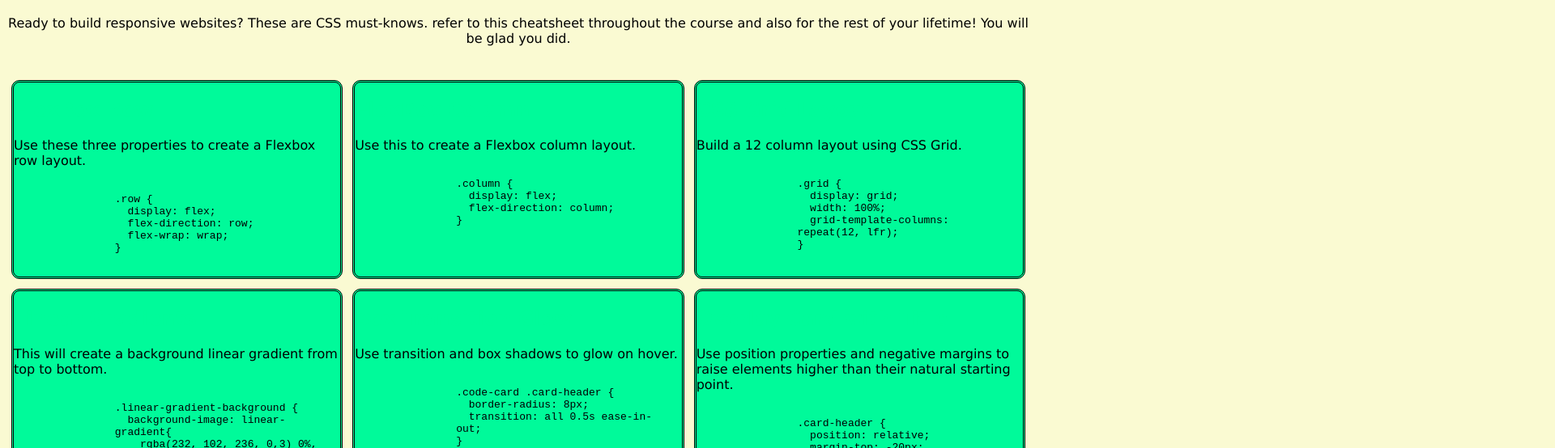
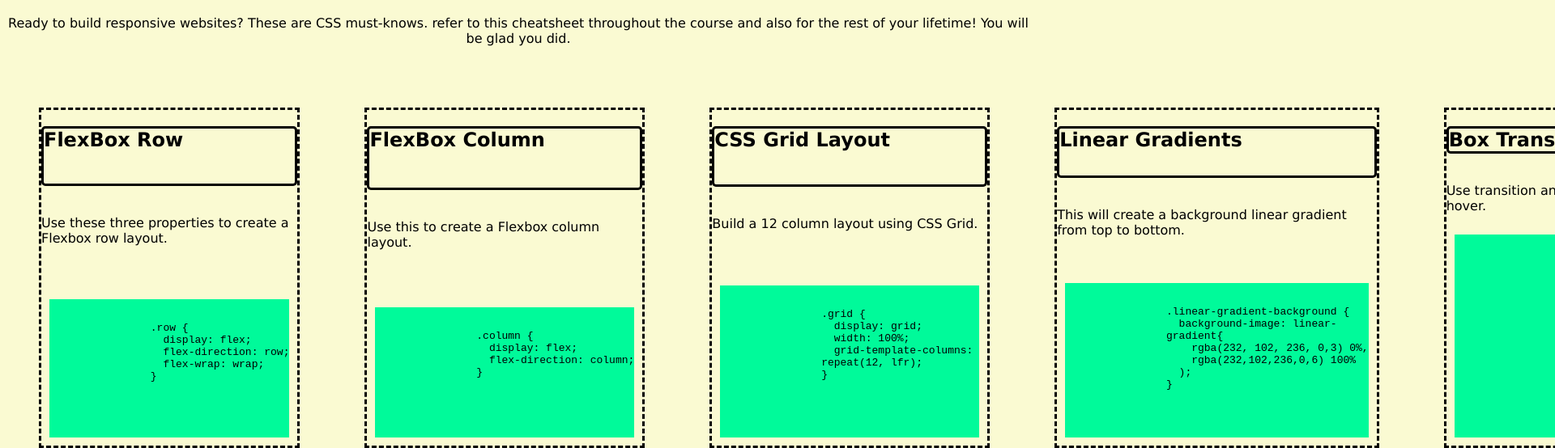
Before and after one commit to Adachika/css-cheat, a plain HTML site: page index.html in a window 1280 px wide. Shown: the part 62-616 px from the top of the page at 81% size, 1920 px wide, since content can reach past the window. Drawn offline with Linux system fonts and the light colour scheme.

Commit message:
modified html and css files

```diff
--- a/css/style.css
+++ b/css/style.css
@@ -24,30 +24,32 @@ pre {
 }
 
 h2 {
-    color: var(--grn);
+    color: var();
+    border-style: solid;
+    border-radius: 5px;
 }
 
 p {
     color: var();
 }
 
-main, section {
+main {
     display: flex;
-    flex-direction: row;
-    flex-wrap: wrap;
+}
+
+section {
+    display: inline-grid;
+    justify-content: center;
+    border-style: dashed;
+    margin: 40px;
+    width: auto;
 }
 
 article {
-    border-radius: 10px;
-    border-style: double;
     background-color: var(--grn);
-    margin: 6px;
+    margin: 10px;
     width: auto;
     flex: 1 1 ;
-}
-
-article li {
-    list-style: none;
 }
 
 footer {
--- a/index.html
+++ b/index.html
@@ -15,12 +15,12 @@
                 and also for the rest of your lifetime! You will be glad you did.
             </p>
         </header>
-
         <main>
-        <article>
+        <section>
             <h2 class="css-styl", id="frb">FlexBox Row</h2>
             <p>Use these three properties to create a Flexbox row layout.
             </p>
+            <article>
             <pre>
                 .row {
                   display: flex;
@@ -29,11 +29,13 @@
                 }
             </pre>
             </article>
-
-        <article>
+        </section>
+        <section>
             <h2 class="css-styl", id="fbc">FlexBox Column</h2>
             <p>Use this to create a Flexbox column layout.
             </p>
+
+            <article>
             <pre>
                 .column {
                   display: flex;
@@ -41,11 +43,12 @@
                 }
             </pre>
             </article>
-
-        <article>
+        </section>
+        <section>
             <h2 class="css-styl", id="cgl">CSS Grid Layout</h2>
             <p>Build a 12 column layout using CSS Grid.
             </p>
+            <article>
             <pre>
                 .grid {
                   display: grid;
@@ -55,15 +58,15 @@
                 }
             </pre>
             </article>
-    </main>
+        </section>
+
 
          <!--these 3 are supposed to be the bottom ones, i just left them as placeholders so to do css-->
-
         <section>
-        <article>
             <h2 class="css-styl", id="l-grad">Linear Gradients</h2>
             <p>This will create a background linear gradient from top to bottom.
             </p>
+            <article>
             <pre>
                 .linear-gradient-background {
                   background-image: linear-
@@ -74,11 +77,12 @@
                 }
             </pre>
             </article>
-
-        <article>
+        </section>
+        <section>
             <h2 class="css-styl", id="box-trans">Box Transition Glow</h2>
             <p>Use transition and box shadows to glow on hover.
             </p>
+            <article>
             <pre>
                 .code-card .card-header {
                   border-radius: 8px;
@@ -95,12 +99,12 @@
 
             </pre>
             </article>
-
+        </section>
+        <section>
+            <h2 class="css-styl", id="card-overlay">Overlay Card with Title</h2>
+            <p>Use position properties and negative margins to raise elements higher than their natural starting point.
+            </p>
             <article>
-            <h2 class="css-styl", id="card-overlay">Overlay Card with Title</h2>
-            <p>Use position properties and negative margins to
-                raise elements higher than their natural starting point.
-            </p>
             <pre>
                 .card-header {
                   position: relative;
@@ -110,9 +114,10 @@
             </pre>
             </article>
         </section>
+        </main>
 
+    </body>
     <footer>
         Made by 2 coding legends Ada & Shmuel
     </footer>
-    </body>
 </html>
```
Lines whose indentation alone changed are shown as unchanged.
